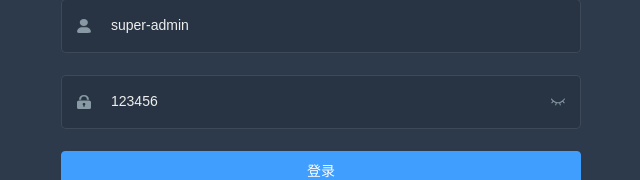
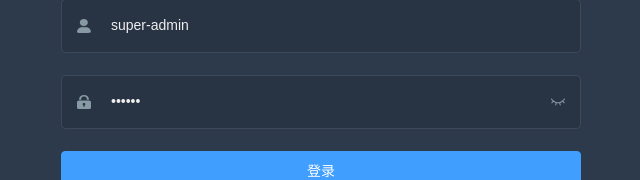
Before and after one commit to lilj01/vue-latiao-admin, a Vue app: page /#/login in a window 1280 px wide. Shown: the part 238-418 px from the top of the page, without its empty margins (319-959 px from the left). Built offline with nearby package versions, Linux system fonts and the light colour scheme.

Commit message:
密码框状态通用处理

```diff
--- a/src/views/login/index.vue
+++ b/src/views/login/index.vue
@@ -24,10 +24,14 @@
         <el-input
           placeholder="password"
           name="password"
+          :type="passwordShowType"
           v-model="loginForm.password"
         />
         <span class="svg-container">
-          <svg-icon icon="eye" />
+          <svg-icon
+            :icon="passwordShowType === 'password' ? 'eye' : 'eye-open'"
+            @click="changePasswordShowType"
+          />
         </span>
       </el-form-item>
 
@@ -41,11 +45,14 @@
 <script setup>
 import { ref } from 'vue'
 import { validatePassword } from './rules'
+
+/* 表单登录参数 */
 const loginForm = ref({
   username: 'super-admin',
   password: '123456'
 })
 
+/* 登录表单校验规则 */
 const loginRules = ref({
   username: [
     {
@@ -62,6 +69,15 @@ const loginRules = ref({
     }
   ]
 })
+
+const passwordShowType = ref('password')
+const changePasswordShowType = () => {
+  if (passwordShowType.value === 'password') {
+    passwordShowType.value = 'text'
+  } else {
+    passwordShowType.value = 'password'
+  }
+}
 </script>
 
 <style lang="scss" scoped>
```
